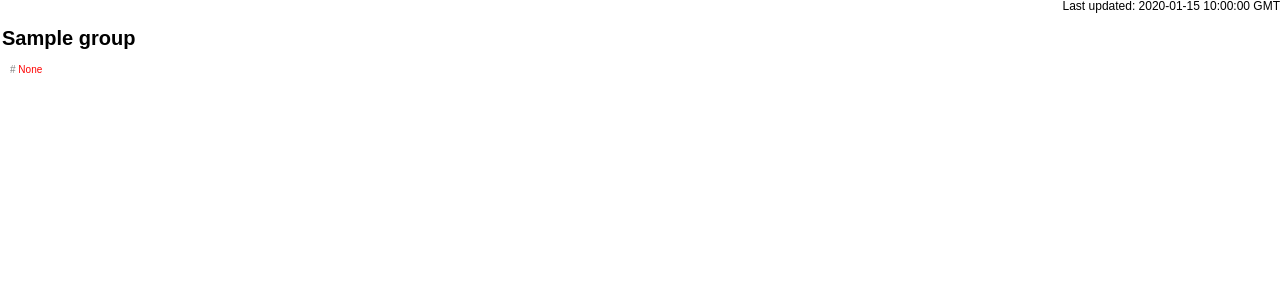
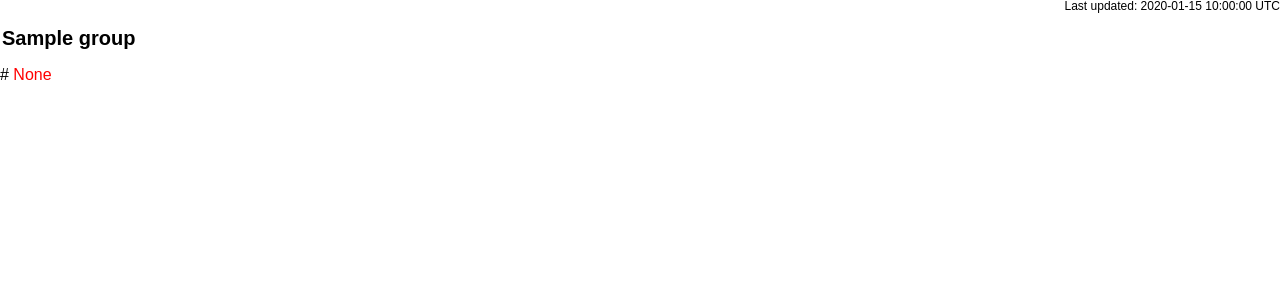
Before and after one commit to emojipeach/webpagestatuscheck_flask, a Flask app: template templates/returned_statuses.html in a window 1280 px wide. Shown: the top 300 px of the page. Run offline with Flask 2, Linux system fonts and the light colour scheme; the template is opened without the code that fills it: most values are stand-ins (such as "Sample title", 1, 10 or a date in 2020); parts of the project's set-up code (start-up, migrations or seed data) failed here and were passed over; some libraries are stand-ins or nearby versions.

Commit message:
Update returned_statuses.html

```diff
--- a/templates/returned_statuses.html
+++ b/templates/returned_statuses.html
@@ -1,21 +1,21 @@
 {% extends "layout.html" %}
 {% block body %}
 
-<div class="time_updated">Last updated: {{ last_update_time }} GMT</div>
+<div class="time_updated">Last updated: {{ last_update_time }} UTC</div>
 
 {% for group, urls in checkurls.items() %}
 
     <h1 class="group">{{ group }}</h1>
     {% for url in urls %}
         {% if returned_statuses.get(url) == "200" %}
-            <p class="good_url">{{ url }} <font color="green"> {{ returned_statuses.get(url) }}</font></p>
+            <p class="good-url">{{ url }} <font color="green"> {{ returned_statuses.get(url) }}</font></p>
         {% endif %}
     {% endfor %}
 
     {% for url in urls %}
         {% if returned_statuses.get(url) == "200" %}
         {% else %}
-            <p class="bad_url">{{ url }} <font color="red"> {{ returned_statuses.get(url) }}</font></p>
+            <p class="bad-url">{{ url }} <font color="red"> {{ returned_statuses.get(url) }}</font></p>
         {% endif %}
     {% endfor %}
 
```
